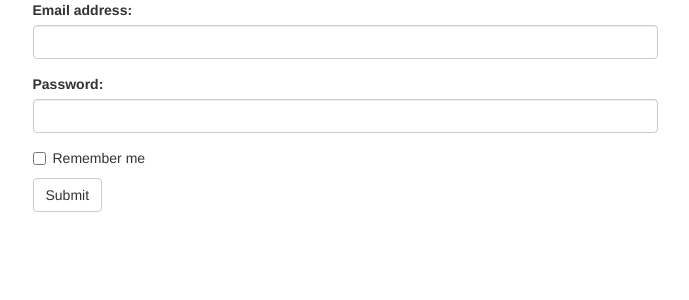
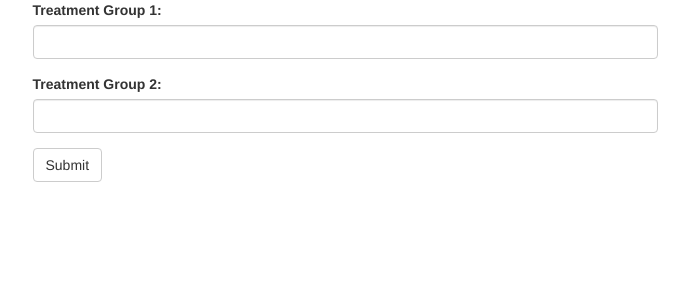
Before and after one commit to sbrown8/westernbiohacks, a PHP site: page / in a window 1280 px wide. Shown: the top 300 px of the page, without its empty margins (295-984 px from the left). Run offline with PHP 8.4, Linux system fonts and the light colour scheme.

Commit message:
form started

```diff
--- a/index.php
+++ b/index.php
@@ -22,15 +22,12 @@ and open the template in the editor.
 				<div id="upload-or-results">
 					<form role="form">
 					  <div class="form-group">
-					    <label for="email">Email address:</label>
-					    <input type="email" class="form-control" id="email">
+					    <label for="email">Treatment Group 1:</label>
+					    <input type="treatment" class="form-control" id="treatment1">
 					  </div>
 					  <div class="form-group">
-					    <label for="pwd">Password:</label>
-					    <input type="password" class="form-control" id="pwd">
-					  </div>
-					  <div class="checkbox">
-					    <label><input type="checkbox"> Remember me</label>
+					    <label for="pwd">Treatment Group 2:</label>
+					    <input type="treatment" class="form-control" id="treatment2">
 					  </div>
 					  <button type="submit" class="btn btn-default">Submit</button>
 					</form>
@@ -38,7 +35,7 @@ and open the template in the editor.
 			</div>
 		<div class="col-md-3"></div>
 		</div>
-        <?php
+        <?php:
 
 
         ?>
```
